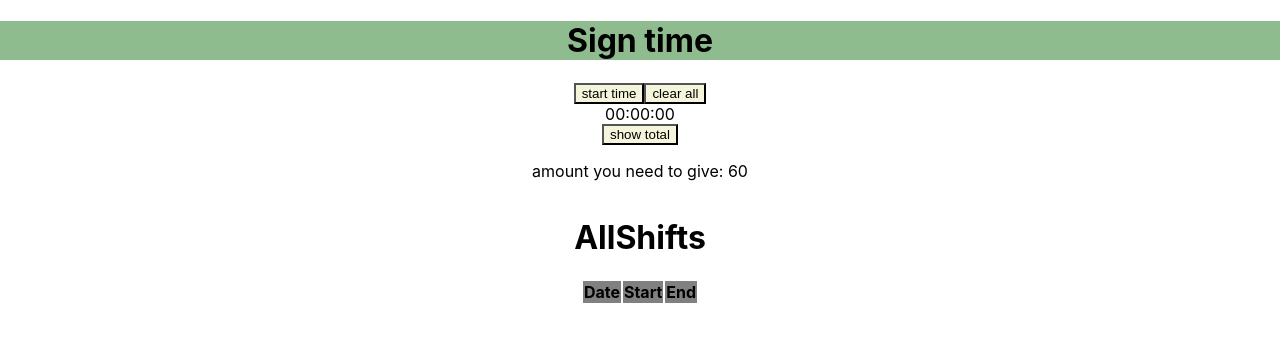
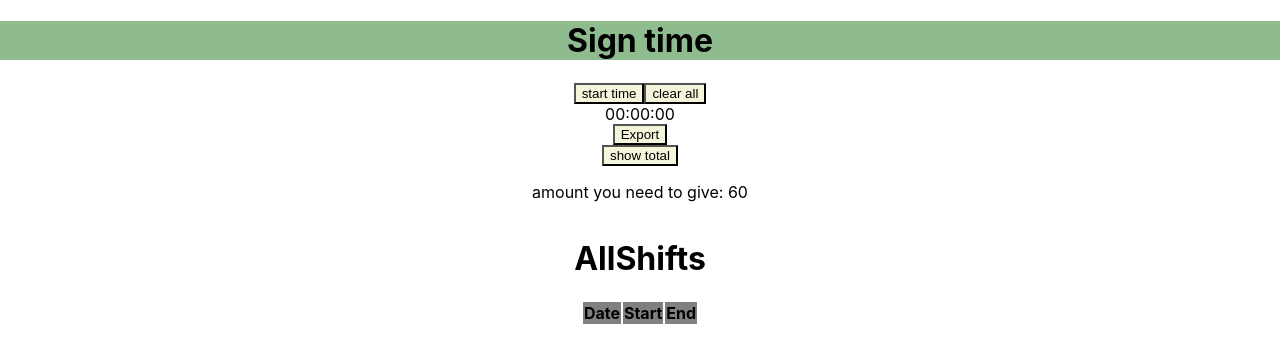
Before and after one commit to leeya018/shift-sign, a React (Create React App) app: page / in a window 1280 px wide. Shown: the top 362 px of the page. Built offline with nearby package versions, Linux system fonts and the light colour scheme.

Commit message:
export csv

```diff
--- a/package.json
+++ b/package.json
@@ -6,11 +6,14 @@
     "@testing-library/jest-dom": "^5.16.4",
     "@testing-library/react": "^13.3.0",
     "@testing-library/user-event": "^13.5.0",
+    "file-saver": "^2.0.5",
     "moment": "^2.29.3",
     "react": "^18.2.0",
     "react-dom": "^18.2.0",
+    "react-modal": "^3.15.1",
     "react-scripts": "5.0.1",
-    "web-vitals": "^2.1.4"
+    "web-vitals": "^2.1.4",
+    "xlsx": "^0.18.5"
   },
   "scripts": {
     "start": "react-scripts start",
--- a/src/AllShifts.jsx
+++ b/src/AllShifts.jsx
@@ -2,6 +2,7 @@ import React, { useState, useEffect } from 'react'
 import "./AllShifts.css"
 
 import moment from 'moment'
+import ExportCSV from './ExportCSV'
 
 const AMOUNT_OF_HOURS_NEED = 60
 const TIME_OBJ_NAME = "TIME_OBJ_NAME"
@@ -60,6 +61,7 @@ export default function AllShifts({ timer }) {
   return (
     <div>
       <div className="total-container">
+      <ExportCSV ObjData={shifts} fileName={"my-times"} />
           <button className='show-total-button' onClick={getTotalTime}>show total</button>
           {totalSeconds!==0 && <span>{showClock(totalSeconds)}</span>}
           <p>amount you need to give: {AMOUNT_OF_HOURS_NEED - getHours()}</p>
--- a/src/App.jsx
+++ b/src/App.jsx
@@ -3,6 +3,8 @@ import './App.css';
 import moment from 'moment'
 
 import AllShifts from './AllShifts'
+import Xlsx from './ExportCSV';
+import ExportCSV from './ExportCSV';
 
 let timeInterval = null
 
@@ -80,6 +82,7 @@ function App() {
     localStorage.setItem('inShift', false)
   }
   function clearAll() {
+
     localStorage.clear()
   }
 
@@ -92,10 +95,17 @@ function App() {
       timeObject[todayKey] = {}
     }
     if (inShift) {
+      if(timeObject[todayKey]["end"]){
+        alert("you allready sign end for today")
+        return
+      }
       timeObject[todayKey]["end"] = new Date()
-
       setStop(true)
     } else {
+      if(timeObject[todayKey]["end"]){
+        alert("you allready sign start for today")
+        return
+      }
       let startTime = new Date()
       timeObject[todayKey]["start"] = startTime
 
@@ -120,6 +130,10 @@ function App() {
     setTimerStr(`${hours}:${minutes}:${seconds}`)
   }
 
+  function updateXlsx(){
+
+  }
+
   return (
     <div className="app">
       <h1>Sign time</h1>
@@ -134,6 +148,7 @@ function App() {
       <div>
         <span>{timerStr}</span>
       </div>
+
       <AllShifts timer={timer} />
       {/* <span>{counter}</span> */}
 
--- /dev/null
+++ b/src/ExportCSV.css
@@ -0,0 +1,3 @@
+.export-button{
+    align-self: center;
+}
--- /dev/null
+++ b/src/ExportCSV.jsx
@@ -0,0 +1,40 @@
+import React from 'react'
+import * as FileSaver from 'file-saver';
+import * as XLSX from 'xlsx';
+import "./ExportCSV.css"
+import moment from 'moment'
+
+
+export default function ExportCSV({ObjData, fileName}){
+
+    const fileType = 'application/vnd.openxmlformats-officedocument.spreadsheetml.sheet;charset=UTF-8';
+    const fileExtension = '.xlsx';
+
+    function fromObjectToArray(){
+        let arr = []
+        Object.keys(ObjData).map(key => {
+            let item = {date: key, start: showTime(ObjData[key].start), end : showTime(ObjData[key].start)}
+            arr.push(item)
+        })
+        return arr
+    }
+
+    function showTime(time){
+        return moment(time).format('LTS')
+      }
+
+
+    function exportToCSV() {
+        let csvData  = fromObjectToArray()
+        const ws = XLSX.utils.json_to_sheet(csvData);
+        const wb = { Sheets: { 'data': ws }, SheetNames: ['data'] };
+
+        const excelBuffer = XLSX.write(wb, { bookType: 'xlsx', type: 'array' });
+        const data = new Blob([excelBuffer], {type: fileType});
+        FileSaver.saveAs(data, fileName + fileExtension);
+    }
+
+    return (
+        <button className='export-button' variant="warning" onClick={exportToCSV}>Export</button>
+    )
+}
```
Also changed, not shown: 1 other file (tests, documents, lock files or other folders).
